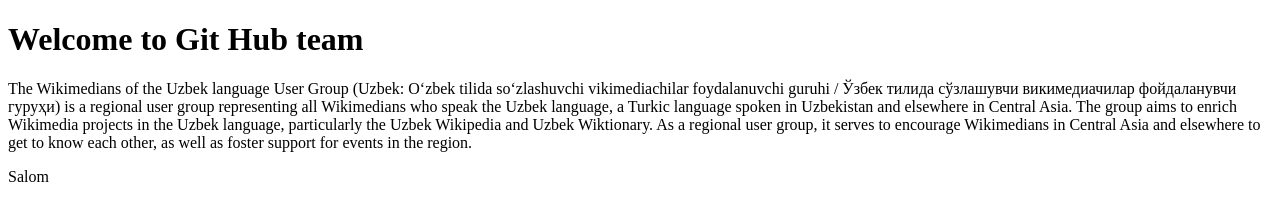
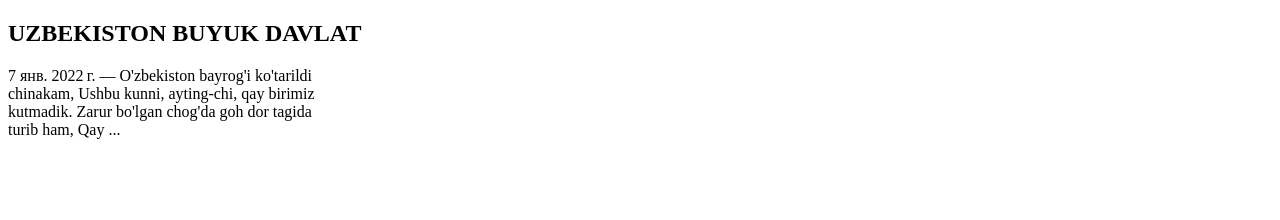
Before and after one commit to Muhammadaziz-Tolqinboyev/teamwork, a plain HTML site: page index.html in a window 1280 px wide. Drawn offline with Linux system fonts and the light colour scheme.

Commit message:
Add Uzbekistan information

```diff
--- a/index.html
+++ b/index.html
@@ -6,10 +6,12 @@
   <title>Document</title>
 </head>
 <body>
-  <h1>Welcome to Git Hub team</h1>
-  <p class="desc">
-    The Wikimedians of the Uzbek language User Group (Uzbek: Oʻzbek tilida soʻzlashuvchi vikimediachilar foydalanuvchi guruhi / Ўзбек тилида сўзлашувчи викимедиачилар фойдаланувчи гуруҳи) is a regional user group representing all Wikimedians who speak the Uzbek language, a Turkic language spoken in Uzbekistan and elsewhere in Central Asia. The group aims to enrich Wikimedia projects in the Uzbek language, particularly the Uzbek Wikipedia and Uzbek Wiktionary. As a regional user group, it serves to encourage Wikimedians in Central Asia and elsewhere to get to know each other, as well as foster support for events in the region.
-  </p>
-  <p>Salom</p>
+  <section class="hero">
+    <div class="container">
+      <h1 class="">UZBEKISTON BUYUK DAVLAT</h1>
+
+      <p>7 янв. 2022 г. — O'zbekiston bayrog'i ko'tarildi <br> chinakam, Ushbu kunni, ayting-chi, qay birimiz <br> kutmadik. Zarur bo'lgan chog'da goh dor tagida <br> turib ham, Qay ...</p>
+    </div>
+  </section>
 </body>
 </html>
```
